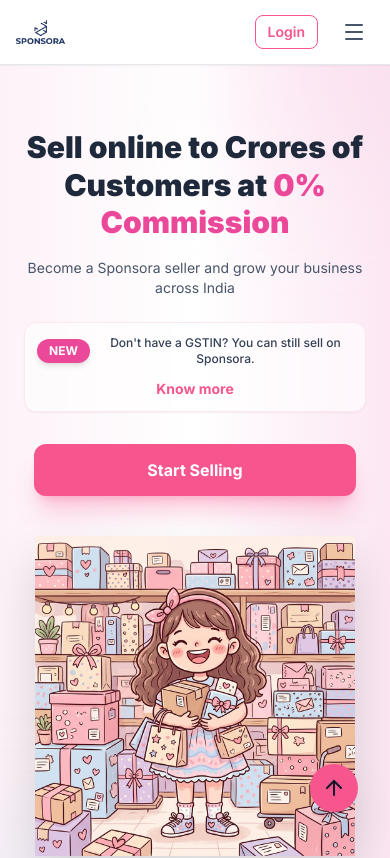
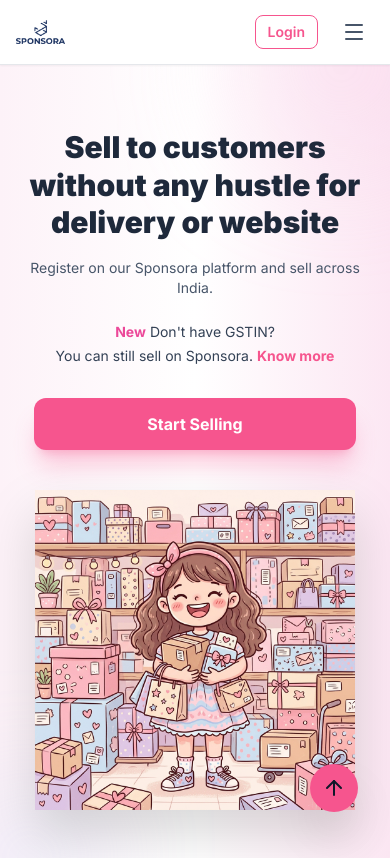
Before and after one commit to Db8067/Sponsora, a Next.js app in the folder main-app/: page /seller in a window 390 px wide. Shown: the top 858 px of the page. Built offline with nearby package versions, Linux system fonts and the light colour scheme.

Commit message:
Update mobile seller hero text and menu slide direction

```diff
--- a/main-app/app/seller/layout.tsx
+++ b/main-app/app/seller/layout.tsx
@@ -68,8 +68,16 @@ export default function SellerLayout({
         </div>
 
         {/* Mobile Menu */}
-        <div className={`lg:hidden fixed inset-0 z-40 bg-white dark:bg-slate-900 transition-transform duration-500 ease-in-out ${isMobileMenuOpen ? 'translate-x-0' : '-translate-x-full'}`}>
-          <div className="flex flex-col items-center justify-center h-full gap-8 p-6">
+        <div className={`lg:hidden fixed inset-0 z-40 bg-white dark:bg-slate-900 transition-transform duration-500 ease-in-out ${isMobileMenuOpen ? 'translate-x-0' : 'translate-x-full'}`}>
+          <div className="flex flex-col h-full p-6">
+            <div className="flex items-center justify-between mb-12">
+              <Link href="/" className="flex items-center">
+                <img src="/images/logo-light.png" alt="Sponsora Logo" className="h-6 w-auto dark:hidden block" />
+                <img src="/images/logo-dark.png" alt="Sponsora Logo" className="h-6 w-auto hidden dark:block" />
+              </Link>
+            </div>
+
+            <div className="flex flex-col items-center justify-center flex-1 gap-8">
               <Link href="/seller/sell-online" onClick={() => setIsMobileMenuOpen(false)} className="text-2xl font-bold text-slate-700 dark:text-slate-200 hover:text-primary transition-colors text-center">
                 Sell online
               </Link>
@@ -96,6 +104,7 @@ export default function SellerLayout({
               </div>
             </div>
           </div>
+        </div>
       </header>
 
       {/* Page Content */}
--- a/main-app/app/seller/page.tsx
+++ b/main-app/app/seller/page.tsx
@@ -54,20 +54,23 @@ export default function SellerLandingPage() {
             {/* Top text */}
             <div className="flex-1 w-full pt-4">
               <h1 className="text-3xl font-black text-slate-800 dark:text-white leading-tight mb-4">
-                Sell online to Crores of Customers at <span className="text-pink-500">0% Commission</span>
+                Sell to customers without any hustle for delivery or website
               </h1>
               <p className="text-sm text-slate-600 dark:text-slate-300 mb-6 px-2">
-                Become a Sponsora seller and grow your business across India
+                Register on our Sponsora platform and sell across India.
               </p>
 
-              <div className="flex flex-col sm:flex-row items-center justify-center gap-3 mb-8 bg-white/60 dark:bg-slate-800/60 p-3 rounded-xl border border-pink-100 dark:border-white/10 shadow-sm backdrop-blur-sm mx-2">
-                <div className="flex items-center gap-2">
-                  <span className="bg-pink-500 text-white text-xs font-bold px-3 py-1 rounded-full uppercase shadow-md">New</span>
-                  <span className="text-slate-700 dark:text-slate-300 text-xs sm:text-sm font-medium">Don't have a GSTIN? You can still sell on Sponsora.</span>
+              <div className="flex flex-col items-center justify-center gap-1 mb-8 mx-2 text-sm text-slate-700 dark:text-slate-300">
+                <div>
+                  <span className="text-pink-500 font-bold mr-1">New</span>
+                  <span>Don't have GSTIN?</span>
                 </div>
-                <Link href="/dont-have-gst" className="text-primary hover:text-primary-dark text-sm font-bold whitespace-nowrap transition-colors">
-                  Know more
-                </Link>
+                <div>
+                  <span>You can still sell on Sponsora.</span>
+                  <Link href="/dont-have-gst" className="text-primary hover:text-primary-dark font-bold ml-1 transition-colors">
+                    Know more
+                  </Link>
+                </div>
               </div>
 
               <Link href="/seller/register">
```
Lines whose indentation alone changed are shown as unchanged.
